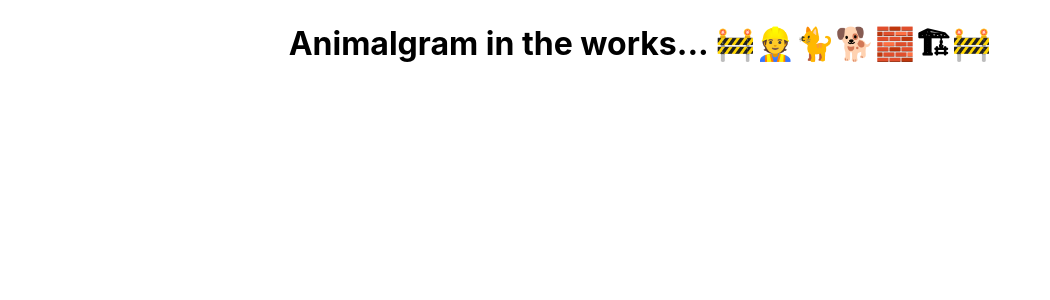
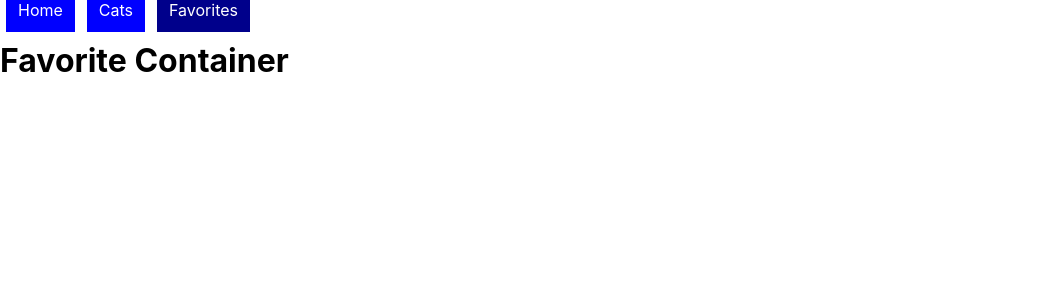
Before and after one commit to pastasauce59/Animalgram, a React (Create React App) app: page /favorites in a window 1280 px wide. Shown: the top 300 px of the page, without its empty margins (0-1050 px from the left). Built offline with nearby package versions, Linux system fonts and the light colour scheme.

Commit message:
completed navbar

```diff
--- a/db.json
+++ b/db.json
@@ -1,3 +1,50 @@
 {
-    // soon to be populated with posts of animals
+    "posts": [
+        {
+            "id": 1,
+            "caption": "first animal post",
+            "image": "https://www.cdc.gov/healthypets/images/pets/cute-dog-headshot.jpg",
+            "likes": 0,
+            "favorited": false,
+            "type": "dog",
+            "comments": []
+        },
+        {
+            "id": 2,
+            "caption": "first animal post",
+            "image": "https://www.cdc.gov/healthypets/images/pets/cute-dog-headshot.jpg",
+            "likes": 0,
+            "favorited": false,
+            "type": "dog",
+            "comments": []
+        },
+        {
+            "id": 3,
+            "caption": "first animal post",
+            "image": "https://www.cdc.gov/healthypets/images/pets/cute-dog-headshot.jpg",
+            "likes": 0,
+            "favorited": false,
+            "type": "dog",
+            "comments": []
+        },
+        {
+            "id": 4,
+            "caption": "first animal post",
+            "image": "https://www.cdc.gov/healthypets/images/pets/cute-dog-headshot.jpg",
+            "likes": 0,
+            "favorited": false,
+            "type": "dog",
+            "comments": []
+        },
+        {
+            "id": 5,
+            "caption": "first animal post",
+            "image": "https://www.cdc.gov/healthypets/images/pets/cute-dog-headshot.jpg",
+            "likes": 0,
+            "favorited": false,
+            "type": "dog",
+            "comments": []
+        }
+
+    ]
 }
--- a/package.json
+++ b/package.json
@@ -8,6 +8,7 @@
     "@testing-library/user-event": "^12.8.3",
     "react": "^17.0.2",
     "react-dom": "^17.0.2",
+    "react-router-dom": "^5.2.0",
     "react-scripts": "4.0.3",
     "web-vitals": "^1.1.1"
   },
--- a/public/index.html
+++ b/public/index.html
@@ -10,34 +10,17 @@
       content="Web site created using create-react-app"
     />
     <link rel="apple-touch-icon" href="%PUBLIC_URL%/logo192.png" />
-    <!--
-      manifest.json provides metadata used when your web app is installed on a
-      user's mobile device or desktop. See https://developers.google.com/web/fundamentals/web-app-manifest/
-    -->
+
     <link rel="manifest" href="%PUBLIC_URL%/manifest.json" />
-    <!--
-      Notice the use of %PUBLIC_URL% in the tags above.
-      It will be replaced with the URL of the `public` folder during the build.
-      Only files inside the `public` folder can be referenced from the HTML.
 
-      Unlike "/favicon.ico" or "favicon.ico", "%PUBLIC_URL%/favicon.ico" will
-      work correctly both with client-side routing and a non-root public URL.
-      Learn how to configure a non-root public URL by running `npm run build`.
-    -->
     <title>React App</title>
+    <script src="index.js"></script>
+
   </head>
   <body>
     <noscript>You need to enable JavaScript to run this app.</noscript>
     <div id="root"></div>
-    <!--
-      This HTML file is a template.
-      If you open it directly in the browser, you will see an empty page.
 
-      You can add webfonts, meta tags, or analytics to this file.
-      The build step will place the bundled scripts into the <body> tag.
 
-      To begin the development, run `npm start` or `yarn start`.
-      To create a production bundle, use `npm run build` or `yarn build`.
-    -->
   </body>
 </html>
--- a/src/App.js
+++ /dev/null
@@ -1,11 +0,0 @@
-import './App.css';
-
-function App() {
-  return (
-    <div className="App">
-      <h1>Animalgram in the works... 🚧👷🐈🐕‍🧱🏗🚧</h1>
-    </div>
-  );
-}
-
-export default App;
--- /dev/null
+++ b/src/components/App.js
@@ -0,0 +1,38 @@
+
+import React from 'react'
+import Navbar from "../components/Navbar"
+import FavoritedContainer from "../containers/FavoritedContainer"
+import FeedContainer from "../containers/FeedContainer"
+import FilteredContainer from "../containers/FilteredContainer"
+import { BrowserRouter as Router, Route} from 'react-router-dom';
+
+// function = () => {
+//   this.setstate({
+
+//   })
+// }
+
+
+class App extends React.Component {
+
+ render() {
+  return (
+    <Router>
+    <div>
+      <Navbar />
+      <Route exact path="/" component={FeedContainer} />
+      <Route exact path="/filtered" component={FilteredContainer} />
+      <Route exact path="/favorites" component={FavoritedContainer} />
+    </div>
+  </Router>
+  )
+
+
+    // <div className="App">
+
+    //   <h1>Animalgram in the works... 🚧👷🐈🐕‍🧱🏗🚧</h1>
+    // </div>
+  // );
+  }
+}
+export default App;
--- /dev/null
+++ b/src/components/Navbar.js
@@ -0,0 +1,50 @@
+import React from "react"
+import { NavLink } from 'react-router-dom';
+
+const link = {
+    width: '100px',
+    padding: '12px',
+    margin: '0 6px 6px',
+    background: 'blue',
+    textDecoration: 'none',
+    color: 'white',
+  }
+
+
+class Navbar extends React.Component {
+
+    render() {
+     return (
+        <div>
+        <NavLink
+          to="/"
+          exact
+          style={link}
+          activeStyle={{
+            background: 'darkblue'
+          }}
+        >Home</NavLink>
+
+        <NavLink
+          to="/filtered"
+          exact
+          style={link}
+          activeStyle={{
+            background: 'darkblue'
+          }}
+        >Cats</NavLink>
+
+        <NavLink
+          to="/favorites"
+          exact
+          style={link}
+          activeStyle={{
+            background: 'darkblue'
+          }}
+        >Favorites</NavLink>
+      </div>
+
+     )
+    }
+}
+   export default Navbar;
--- /dev/null
+++ b/src/containers/FavoritedContainer.js
@@ -0,0 +1,12 @@
+import React from 'react'
+
+export default class FavoritedContainer extends React.Component{
+
+    render() {
+        return(
+            <div>
+                <h1>Favorite Container</h1>
+            </div>
+        )
+    }
+}
--- /dev/null
+++ b/src/containers/FeedContainer.js
@@ -0,0 +1,12 @@
+import React from 'react'
+
+export default class FeedContainer extends React.Component{
+
+    render() {
+        return(
+            <div>
+                <h1>Feed Container</h1>
+            </div>
+        )
+    }
+}
--- /dev/null
+++ b/src/containers/FilteredContainer.js
@@ -0,0 +1,12 @@
+import React from 'react'
+
+export default class FilteredContainer extends React.Component{
+
+    render() {
+        return(
+            <div>
+                <h1>Filtered Container</h1>
+            </div>
+        )
+    }
+}
--- a/src/index.js
+++ b/src/index.js
@@ -1,7 +1,7 @@
 import React from 'react';
 import ReactDOM from 'react-dom';
 import './index.css';
-import App from './App';
+import App from './components/App';
 import reportWebVitals from './reportWebVitals';
 
 console.log("working?")
```
Also changed, not shown: src/components/Comments.js (added), src/components/Post.js (added), 2 other files (tests, documents, lock files or other folders).
